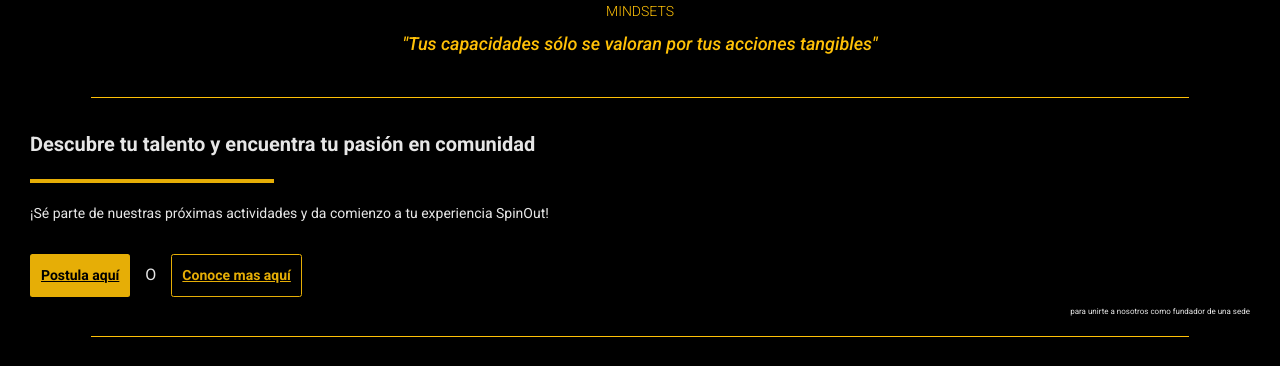
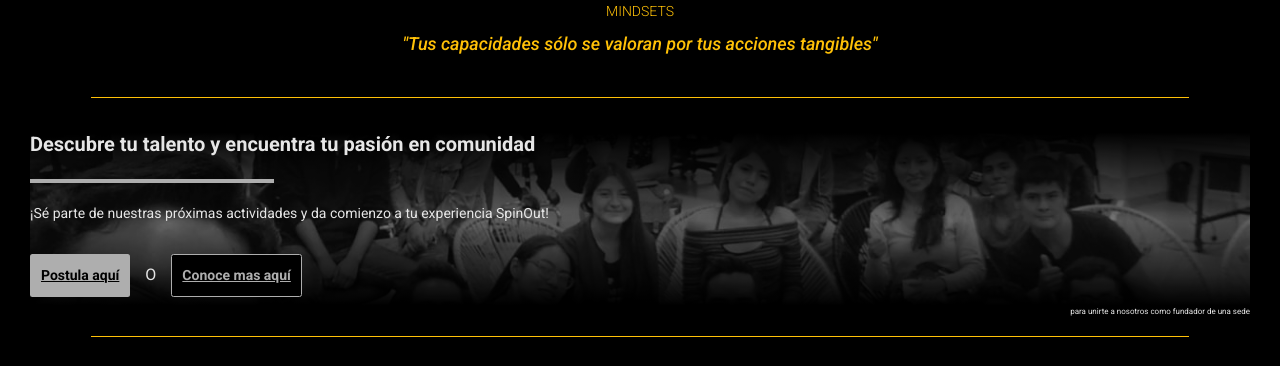
Before and after one commit to Romanize/spinOut, a website: page index.html in a window 1280 px wide. Shown: the part 218-584 px from the top of the page. Drawn offline with nearby package versions, Linux system fonts and the light colour scheme.

Commit message:
Background fix

```diff
--- a/assets/css/main.css
+++ b/assets/css/main.css
@@ -121,11 +121,12 @@ img {
 }
 
 .bg-image--inicio {
-  background-image: url(../img/inicio.png);
+  background-image: url(../images/background/fondoInicio.jpg);
+  filter: grayscale();
 }
 
 .bg-image--proposito {
-  background-image: url(../img/proposito.png);
+  background-image: url(../images/background/fondoProposito.jpg);
 }
 
 .gradient {
```
Also changed, not shown: assets/images/background/fondoComunidad.jpg (renamed from assets/images/background/Fondo comunidad.jpg), assets/images/background/fondoInicio.jpg (renamed from assets/images/background/Fondo inicio.jpg), 3 other files.
